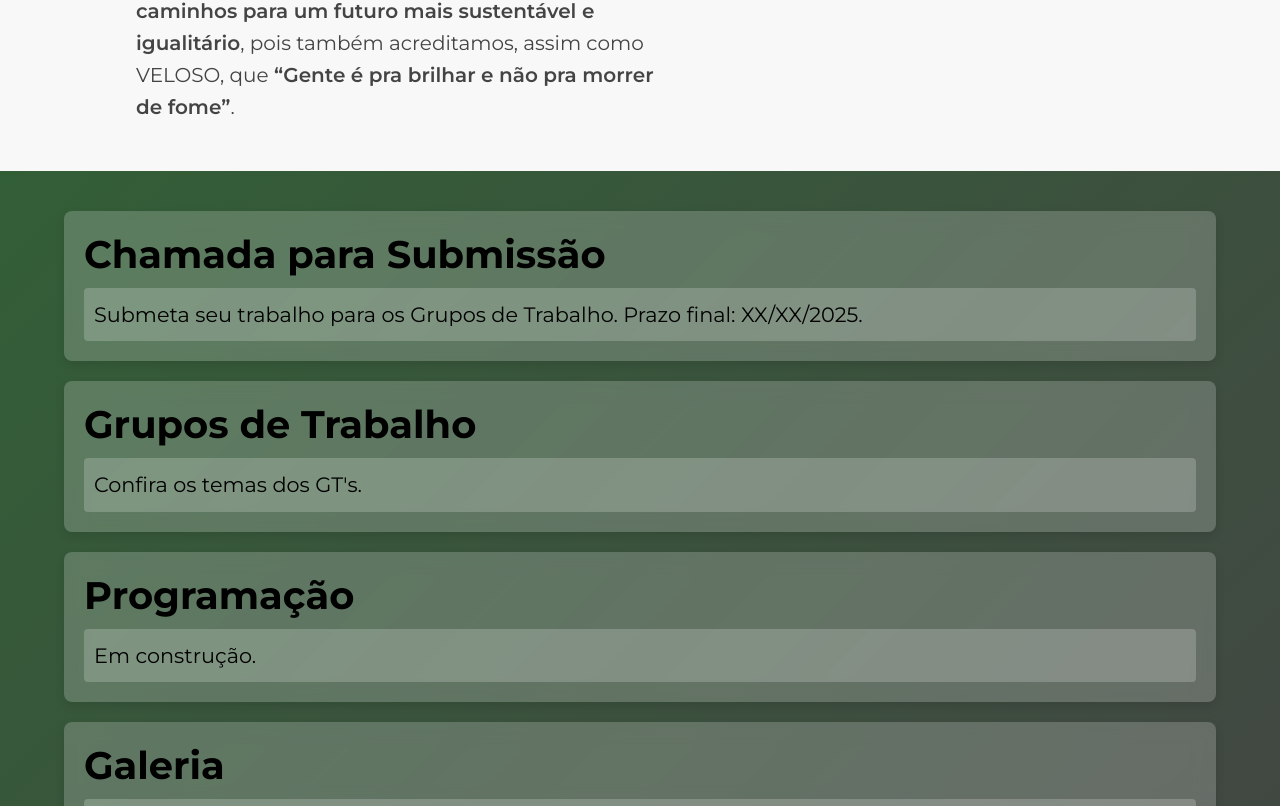
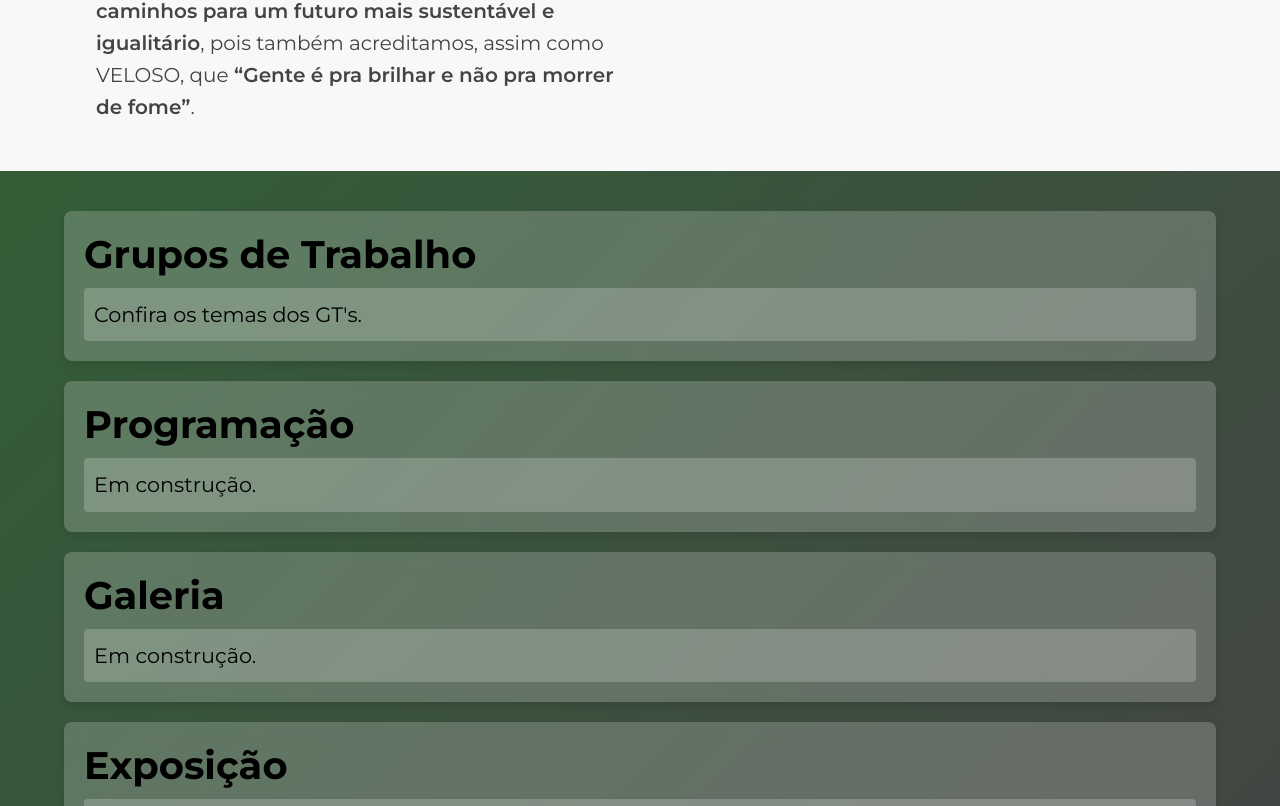
Before and after one commit to Danilodpaula/VIII_Encontro, a React (Vite) app in the folder frontend/: page / in a window 1280 px wide. Shown: the part 1991-2797 px from the top of the page. Built offline with nearby package versions, Linux system fonts and the light colour scheme.

Commit message:
chore: almost publication

```diff
--- a/frontend/src/components/Navbar/index.tsx
+++ b/frontend/src/components/Navbar/index.tsx
@@ -53,17 +53,17 @@ function Navbar() {
             Locais
           </a>
         </li> */}
-        <li>
+        {/* <li>
           <a href="#submissao" onClick={(e) => handleNavClick(e, "submissao")}>
             Submissão
           </a>
-        </li>
+        </li> */}
         <li>
           <a href="#gts" onClick={(e) => handleNavClick(e, "gts")}>
             Grupos de Trabalho
           </a>
         </li>
-        <li>
+        {/* <li>
           <a href="#galeria" onClick={(e) => handleNavClick(e, "galeria")}>
             Galeria
           </a>
@@ -72,7 +72,7 @@ function Navbar() {
           <a href="#exposicao" onClick={(e) => handleNavClick(e, "exposicao")}>
             Exposição
           </a>
-        </li>
+        </li> */}
         <li>
           <a href="#contatos" onClick={(e) => handleNavClick(e, "contatos")}>
             Contatos
--- a/frontend/src/components/Sections/section-data.tsx
+++ b/frontend/src/components/Sections/section-data.tsx
@@ -21,16 +21,16 @@ export const sectionsData = [
     //   content: "",
     //   component: Places
     // },
-    {
-      id: "submissao",
-      title: "Chamada para Submissão",
-      content: "Submeta seu trabalho para os Grupos de Trabalho. Prazo final: XX/XX/2025.",
-      component: () => (
-        <div>
-          <p>Os interessados devem enviar seus resumos até o prazo estipulado. Os melhores trabalhos serão apresentados nos GTs.</p>
-        </div>
-      ),
-    },
+    // {
+    //   id: "submissao",
+    //   title: "Chamada para Submissão",
+    //   content: "Submeta seu trabalho para os Grupos de Trabalho. Prazo final: XX/XX/2025.",
+    //   component: () => (
+    //     <div>
+    //       <p>Os interessados devem enviar seus resumos até o prazo estipulado. Os melhores trabalhos serão apresentados nos GTs.</p>
+    //     </div>
+    //   ),
+    // },
     {
       id: "gts",
       title: "Grupos de Trabalho",
--- a/frontend/src/modules/Presentation/index.tsx
+++ b/frontend/src/modules/Presentation/index.tsx
@@ -10,7 +10,8 @@ import {
   WrapperAll,
 } from "./styles";
 
-import presentation from "../../assets/presentationimg.png";
+import presentation1 from "../../assets/presentationimg.png";
+import presentation from "../../assets/2.jpeg";
 
 export function Presentation() {
   return (
@@ -84,7 +85,7 @@ export function Presentation() {
 
           <ImagesWrapper>
             <PresentationImg src={presentation} />
-            <PresentationImg src={presentation} />
+            <PresentationImg src={presentation1} />
           </ImagesWrapper>
         </PresentationContent>
       </WrapperAll>
```
Also changed, not shown: frontend/src/assets/2.jpeg (added).
